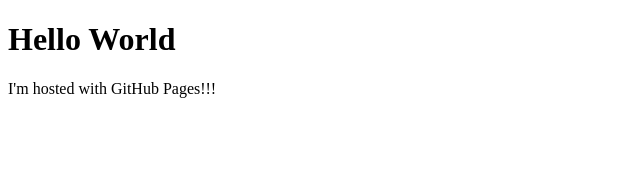
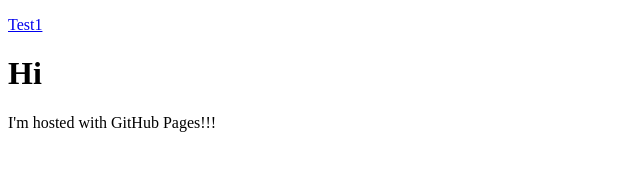
Before and after one commit to ChepsGames/chepsgames.github.io, a plain HTML site: page index.html in a window 1280 px wide. Shown: the whole page, without its empty margins (0-640 px from the left). Drawn offline with Linux system fonts and the light colour scheme.

Commit message:
SubPageTest1 Commit

```diff
--- a/index.html
+++ b/index.html
@@ -1,7 +1,8 @@
 <!DOCTYPE html>
 <html>
 <body>
-<h1>Hello World</h1>
+<p><a href="https://chepsgames.github.io/subpage-test">Test1</a></p>
+<h1>Hi</h1>
 <p>I'm hosted with GitHub Pages!!!</p>
 </body>
 </html>
```
Also changed, not shown: subpage-test/index.html (added, +8 -0 lines).
